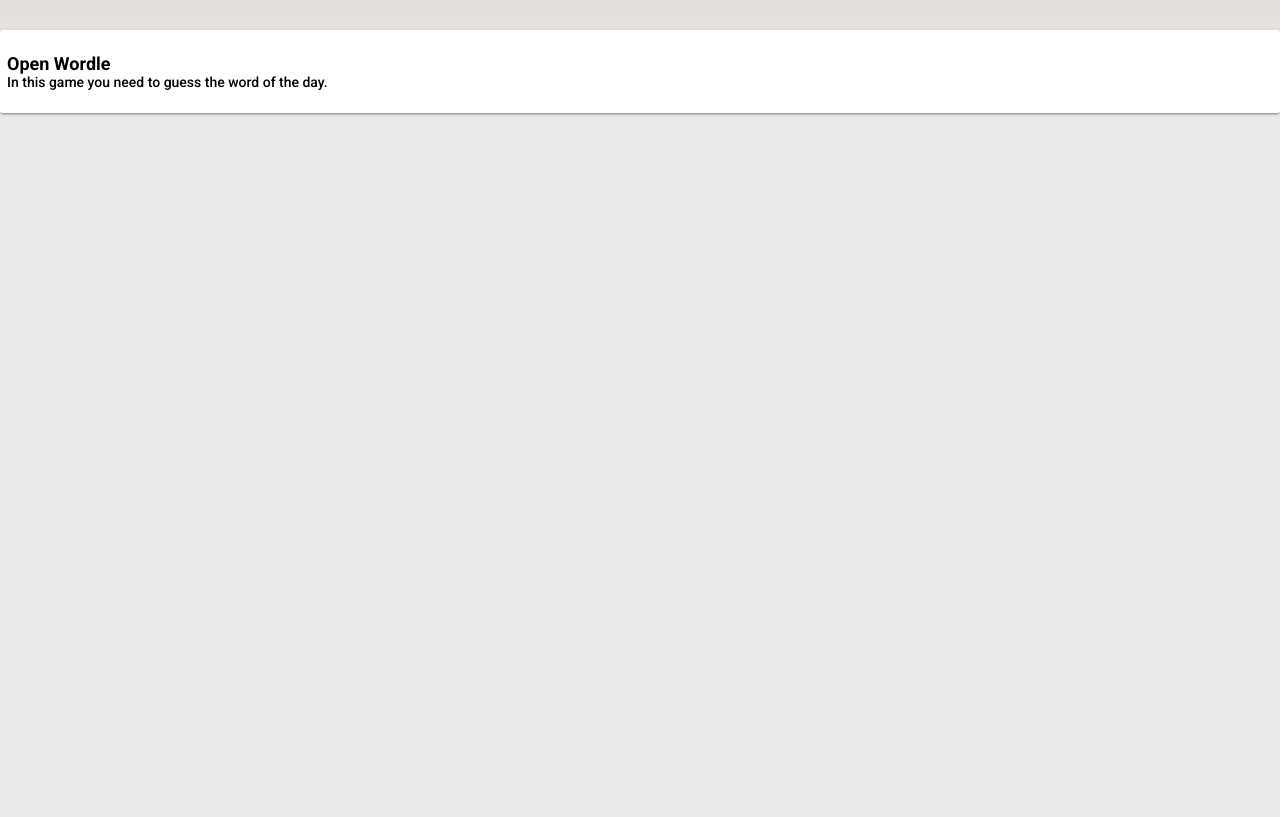
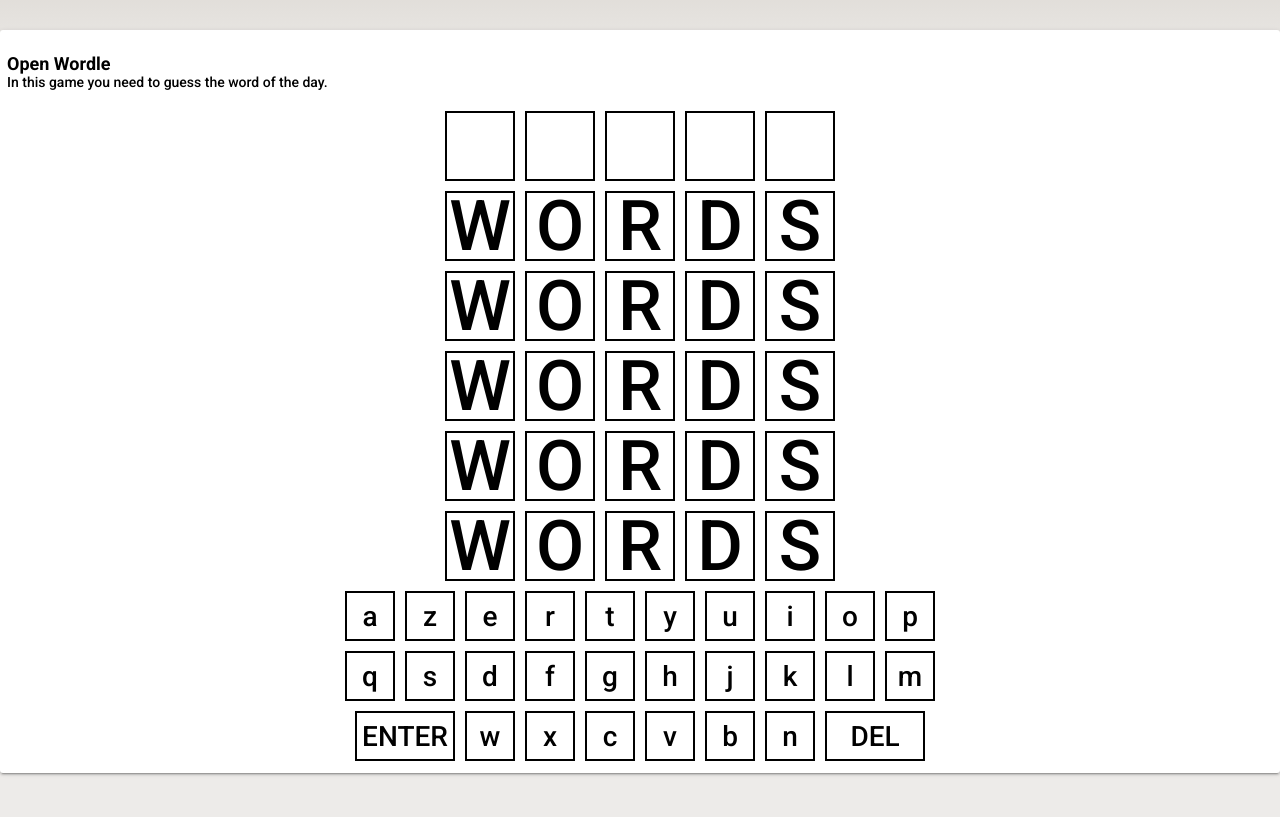
Before and after one commit to Duschmolll/Duschmoll, a PHP site: page /page/openwordle/index.php in a window 1280 px wide. Shown: the part 43-860 px from the top of the page. Before the commit the page ends 159 px from the top, so only its background shows below. Run offline with PHP 8.4, Linux system fonts and the light colour scheme.

Commit message:
Starting the OpenWordle game

```diff
--- a/duschmoll/page/openwordle/index.php
+++ b/duschmoll/page/openwordle/index.php
@@ -1,5 +1,7 @@
 <?php include_once "../../include/header.php" ?>
-
+<style>
+    <?php include_once "res/css/openwordle.css"; ?>
+</style>
 
 <div class="main-post">
     <section id="post" style="width: 1600px;">
@@ -10,7 +12,84 @@
         <br>
 
         <section id="game">
-
+            <section id='userInput'>
+                <div class='letterClear' id='rowOneLetterOne'></div>
+                <div class='letterClear' id='rowOneLetterTwo'></div>
+                <div class='letterClear' id='rowOneLetterThree'></div>
+                <div class='letterClear' id='rowOneLetterFour'></div>
+                <div class='letterClear' id='rowOneLetterFive'></div>
+            </section>
+            <section id='userInput'>
+                <div class='letterClear' id='rowTwoLetterOne'>W</div>
+                <div class='letterClear' id='rowTwoLetterTwo'>O</div>
+                <div class='letterClear' id='rowTwoLetterThree'>R</div>
+                <div class='letterClear' id='rowTwoLetterFour'>D</div>
+                <div class='letterClear' id='rowTwoLetterFive'>S</div>
+            </section>
+            <section id='userInput'>
+                <div class='letterClear' id='rowThreeLetterOne'>W</div>
+                <div class='letterClear' id='rowThreeLetterTwo'>O</div>
+                <div class='letterClear' id='rowThreeLetterThree'>R</div>
+                <div class='letterClear' id='rowThreeLetterFour'>D</div>
+                <div class='letterClear' id='rowThreeLetterFive'>S</div>
+            </section>
+            <section id='userInput'>
+                <div class='letterClear' id='rowFourLetterOne'>W</div>
+                <div class='letterClear' id='rowFourLetterTwo'>O</div>
+                <div class='letterClear' id='rowFourLetterThree'>R</div>
+                <div class='letterClear' id='rowFourLetterFour'>D</div>
+                <div class='letterClear' id='rowFourLetterFive'>S</div>
+            </section>
+            <section id='userInput'>
+                <div class='letterClear' id='rowFiveLetterOne'>W</div>
+                <div class='letterClear' id='rowFiveLetterTwo'>O</div>
+                <div class='letterClear' id='rowFiveLetterThree'>R</div>
+                <div class='letterClear' id='rowFiveLetterFour'>D</div>
+                <div class='letterClear' id='rowFiveLetterFive'>S</div>
+            </section>
+            <section id='userInput'>
+                <div class='letterClear' id='rowSixLetterOne'>W</div>
+                <div class='letterClear' id='rowSixLetterTwo'>O</div>
+                <div class='letterClear' id='rowSixLetterThree'>R</div>
+                <div class='letterClear' id='rowSixLetterFour'>D</div>
+                <div class='letterClear' id='rowSixLetterFive'>S</div>
+            </section>
+            <section id='keyboard'>
+                <section id='rowOne'>
+                    <div class='keyboardLetter'>a</div>
+                    <div class='keyboardLetter'>z</div>
+                    <div class='keyboardLetter'>e</div>
+                    <div class='keyboardLetter'>r</div>
+                    <div class='keyboardLetter'>t</div>
+                    <div class='keyboardLetter'>y</div>
+                    <div class='keyboardLetter'>u</div>
+                    <div class='keyboardLetter'>i</div>
+                    <div class='keyboardLetter'>o</div>
+                    <div class='keyboardLetter'>p</div>
+                </section>
+                <section id='rowTwo'>
+                    <div class='keyboardLetter'>q</div>
+                    <div class='keyboardLetter'>s</div>
+                    <div class='keyboardLetter'>d</div>
+                    <div class='keyboardLetter'>f</div>
+                    <div class='keyboardLetter'>g</div>
+                    <div class='keyboardLetter'>h</div>
+                    <div class='keyboardLetter'>j</div>
+                    <div class='keyboardLetter'>k</div>
+                    <div class='keyboardLetter'>l</div>
+                    <div class='keyboardLetter'>m</div>
+                </section>
+                <section id='rowThree'>
+                    <div class='keyboardSpecialKey'>ENTER</div>
+                    <div class='keyboardLetter'>w</div>
+                    <div class='keyboardLetter'>x</div>
+                    <div class='keyboardLetter'>c</div>
+                    <div class='keyboardLetter'>v</div>
+                    <div class='keyboardLetter'>b</div>
+                    <div class='keyboardLetter'>n</div>
+                    <div class='keyboardSpecialKey'>DEL</div>
+                </section>
+            </section>
         </section>
 
     </section>
--- a/duschmoll/page/openwordle/js/openwordle.js
+++ b/duschmoll/page/openwordle/js/openwordle.js
@@ -0,0 +1,34 @@
+const keyboardKeyPos = new Array('rowOneLetterOne', 'rowOneLetterTwo', 'rowOneLetterThree', 'rowOneLetterFour', 'rowOneLetterFive');
+let keyPos = 0;
+let answer = 'WORDS';
+
+//Listening to the keyboard input
+document.addEventListener('keydown', function (event) {
+
+    if (event.key.match(/[a-z]/) && event.key.length === 1 && keyPos < 5) { //Checking the input is key a of the alphabet.
+        document.getElementById(keyboardKeyPos[keyPos]).innerHTML = event.key.toUpperCase(); //Putting the user letter into his box pos.
+        keyPos++; //Passing to the next box pos.
+    } else if (event.key.match('Backspace') && keyPos > 0) { //Checking the input is Backspace.
+        document.getElementById(keyboardKeyPos[keyPos - 1]).innerHTML = ''; // Removing a user letter.
+        keyPos--; //Getting to the previous box pos.
+    } else if (event.key.match('Enter')) { //Checking the input is Enter.
+
+        compareAnswer();
+    }
+});
+
+//Function to compare the User input with the answer.
+function compareAnswer() {
+    console.log(answer.includes(document.getElementById(keyboardKeyPos[1]).innerHTML) === true);
+    for (let k = 0; k < keyboardKeyPos.length; k++) { //Loop to check all the letters to the answer letters.
+        elem = document.getElementById(keyboardKeyPos[k])
+        if (elem.innerHTML === answer[k]) { //Checking if the userAnswer[x] is equal the answer[x].
+            elem.setAttribute('Class', 'letterRight');
+        } else if (answer.includes(elem.innerHTML) === true) { //Checking if the userAnswer[x] is somewhere in the answer[x].
+            elem.setAttribute('Class', 'letterWrongPlace');
+        }
+        if (userAnswer === answer) {
+
+        }
+    }
+}
--- /dev/null
+++ b/duschmoll/page/openwordle/res/css/openwordle.css
@@ -0,0 +1,77 @@
+#userInput{
+    display: flex;
+    justify-content: center;
+}
+
+.letterClear{
+    display: flex;
+    justify-content: center;
+    align-items: center;
+    font-size: 5em;
+    border-style: solid;
+    border-width: 2px;
+    border-color: black;
+    width: 70px;
+    height: 70px;
+    margin: 5px;
+}
+.letterRight{
+    display: flex;
+    justify-content: center;
+    align-items: center;
+    font-size: 5em;
+    border-style: solid;
+    border-width: 2px;
+    border-color: black;
+    background-color: chartreuse;
+    width: 70px;
+    height: 70px;
+    margin: 5px;
+}
+.letterWrongPlace{
+    display: flex;
+    justify-content: center;
+    align-items: center;
+    font-size: 5em;
+    border-style: solid;
+    border-width: 2px;
+    border-color: black;
+    background-color: gold;
+    width: 70px;
+    height: 70px;
+    margin: 5px;
+}
+
+#keyboard{
+    display: flex;
+    flex-direction: column;
+}
+
+#rowOne, #rowTwo, #rowThree{
+    display: flex;
+    justify-content: center;
+}
+.keyboardLetter{
+    display: flex;
+    justify-content: center;
+    align-items: center;
+    font-size: 2em;
+    border-style: solid;
+    border-width: 2px;
+    border-color: black;
+    width: 50px;
+    height: 50px;
+    margin: 5px;
+}
+.keyboardSpecialKey{
+    display: flex;
+    justify-content: center;
+    align-items: center;
+    font-size: 2em;
+    border-style: solid;
+    border-width: 2px;
+    border-color: black;
+    width: 100px;
+    height: 50px;
+    margin: 5px;
+}
```
